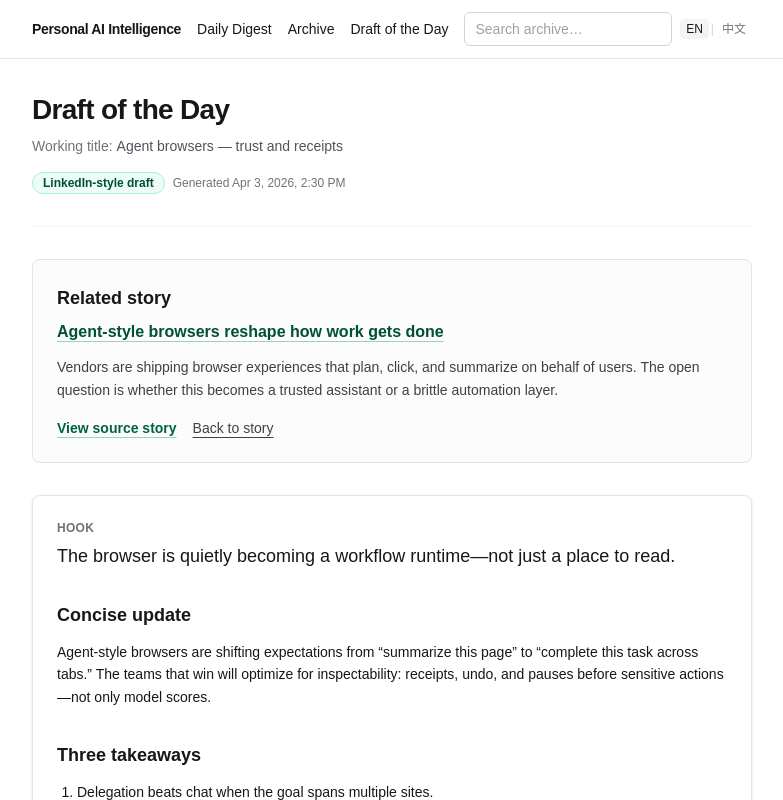
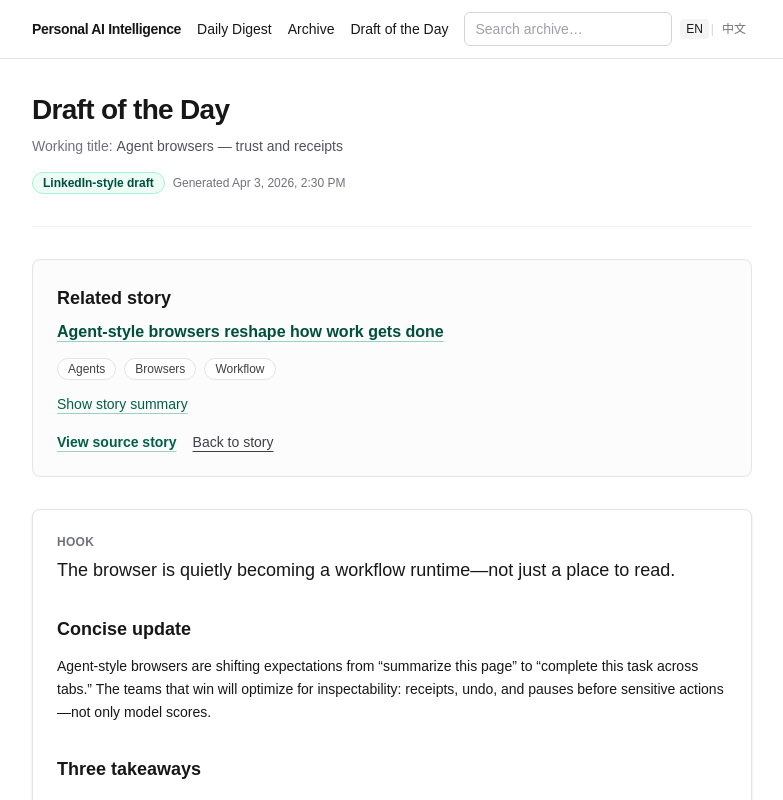
Before and after one commit to fanyang-888/personal-ai-intelligence-tool, a Next.js app: page /draft/draft-1 in a window 1280 px wide. Shown: the top 800 px of the page, without its empty margins (248-1031 px from the left). Built offline with nearby package versions, Linux system fonts and the light colour scheme.

Commit message:
feat(draft): collapsible related story for above-the-fold focus
Made-with: Cursor

```diff
--- a/app/draft/[id]/page.tsx
+++ b/app/draft/[id]/page.tsx
@@ -36,6 +36,7 @@ export default async function DraftPage({ params }: DraftPageProps) {
   const featured = getFeaturedCluster();
   const isDraftOfDay = featured?.draftId === draft.id;
   const clusterTitle = cluster?.title ?? draft.clusterId;
+  const clusterTags = cluster?.tags ?? cluster?.themes ?? [];
 
   return (
     <DraftPageView
@@ -45,6 +46,7 @@ export default async function DraftPage({ params }: DraftPageProps) {
       clusterTitle={clusterTitle}
       clusterExists={!!cluster}
       clusterSummaryExcerpt={excerptClusterSummary(cluster)}
+      clusterTags={clusterTags}
     />
   );
 }
--- a/components/draft/draft-page-view.tsx
+++ b/components/draft/draft-page-view.tsx
@@ -19,6 +19,7 @@ type DraftPageViewProps = {
   clusterTitle: string;
   clusterExists: boolean;
   clusterSummaryExcerpt: string;
+  clusterTags: string[];
 };
 
 export function DraftPageView({
@@ -28,6 +29,7 @@ export function DraftPageView({
   clusterTitle,
   clusterExists,
   clusterSummaryExcerpt,
+  clusterTags,
 }: DraftPageViewProps) {
   const { t } = useI18n();
   const [variantIndex, setVariantIndex] = useState(0);
@@ -63,6 +65,7 @@ export function DraftPageView({
         clusterTitle={clusterTitle}
         clusterSummaryExcerpt={clusterSummaryExcerpt}
         clusterExists={clusterExists}
+        clusterTags={clusterTags}
       />
 
       <LinkedInDraftBody content={activeContent} />
--- a/components/draft/draft-related-story.tsx
+++ b/components/draft/draft-related-story.tsx
@@ -1,6 +1,7 @@
 "use client";
 
 import Link from "next/link";
+import { useId, useState } from "react";
 import { SectionTitle } from "@/components/shared/section-title";
 import { useI18n } from "@/lib/i18n";
 
@@ -9,6 +10,7 @@ type DraftRelatedStoryProps = {
   clusterTitle: string;
   clusterSummaryExcerpt: string;
   clusterExists: boolean;
+  clusterTags: string[];
 };
 
 export function DraftRelatedStory({
@@ -16,9 +18,13 @@ export function DraftRelatedStory({
   clusterTitle,
   clusterSummaryExcerpt,
   clusterExists,
+  clusterTags,
 }: DraftRelatedStoryProps) {
   const { t } = useI18n();
+  const [expanded, setExpanded] = useState(false);
+  const panelId = useId();
   const href = `/cluster/${clusterId}`;
+  const canExpand = Boolean(clusterSummaryExcerpt) || !clusterExists;
 
   return (
     <section className="mb-8 rounded-lg border border-zinc-200 bg-zinc-50/60 p-5 sm:p-6">
@@ -31,14 +37,52 @@ export function DraftRelatedStory({
           {clusterTitle}
         </Link>
       </h3>
-      {clusterSummaryExcerpt ? (
-        <p className="mt-3 text-sm leading-relaxed text-zinc-700">
-          {clusterSummaryExcerpt}
-        </p>
+
+      {clusterTags.length > 0 ? (
+        <ul className="mt-3 flex flex-wrap gap-2" aria-label={t.draft.relatedStorySection}>
+          {clusterTags.map((tag, i) => (
+            <li key={`${i}-${tag}`}>
+              <span className="inline-block rounded-full border border-zinc-200 bg-white px-2.5 py-0.5 text-xs font-medium text-zinc-700">
+                {tag}
+              </span>
+            </li>
+          ))}
+        </ul>
       ) : null}
-      {!clusterExists ? (
-        <p className="mt-3 text-sm text-zinc-600">{t.draft.clusterNotInCatalog}</p>
+
+      {canExpand ? (
+        <div className="mt-3">
+          <button
+            type="button"
+            className="text-sm font-medium text-emerald-800 underline decoration-emerald-600/40 underline-offset-4 hover:text-emerald-950"
+            aria-expanded={expanded}
+            aria-controls={panelId}
+            onClick={() => setExpanded((e) => !e)}
+          >
+            {expanded ? t.draft.collapseRelatedStory : t.draft.expandRelatedStory}
+          </button>
+        </div>
       ) : null}
+
+      {expanded ? (
+        <div id={panelId} className="mt-3">
+          {clusterSummaryExcerpt ? (
+            <p className="text-sm leading-relaxed text-zinc-700">
+              {clusterSummaryExcerpt}
+            </p>
+          ) : null}
+          {!clusterExists ? (
+            <p
+              className={
+                clusterSummaryExcerpt ? "mt-3 text-sm text-zinc-600" : "text-sm text-zinc-600"
+              }
+            >
+              {t.draft.clusterNotInCatalog}
+            </p>
+          ) : null}
+        </div>
+      ) : null}
+
       <div className="mt-4 flex flex-wrap gap-x-4 gap-y-2">
         <Link
           href={href}
--- a/lib/i18n/en.ts
+++ b/lib/i18n/en.ts
@@ -135,6 +135,8 @@ export const en: Translations = {
     backToStory: "Back to story",
     clusterNotInCatalog:
       "This story id is not in the local mock catalog. You can still open the cluster route or return to the digest.",
+    expandRelatedStory: "Show story summary",
+    collapseRelatedStory: "Hide story summary",
     sectionHook: "Hook",
     sectionSummary: "Concise update",
     takeawaysIntro: "Three takeaways",
--- a/lib/i18n/types.ts
+++ b/lib/i18n/types.ts
@@ -124,6 +124,8 @@ export type Translations = {
     viewSourceStory: string;
     backToStory: string;
     clusterNotInCatalog: string;
+    expandRelatedStory: string;
+    collapseRelatedStory: string;
     sectionHook: string;
     sectionSummary: string;
     takeawaysIntro: string;
--- a/lib/i18n/zh.ts
+++ b/lib/i18n/zh.ts
@@ -126,6 +126,8 @@ export const zh: Translations = {
     backToStory: "返回故事",
     clusterNotInCatalog:
       "本地 mock 目录中没有该故事 id。你仍可打开集群路由或返回每日摘要。",
+    expandRelatedStory: "展开故事摘要",
+    collapseRelatedStory: "收起故事摘要",
     sectionHook: "开头钩子",
     sectionSummary: "简明更新",
     takeawaysIntro: "三条要点",
```
